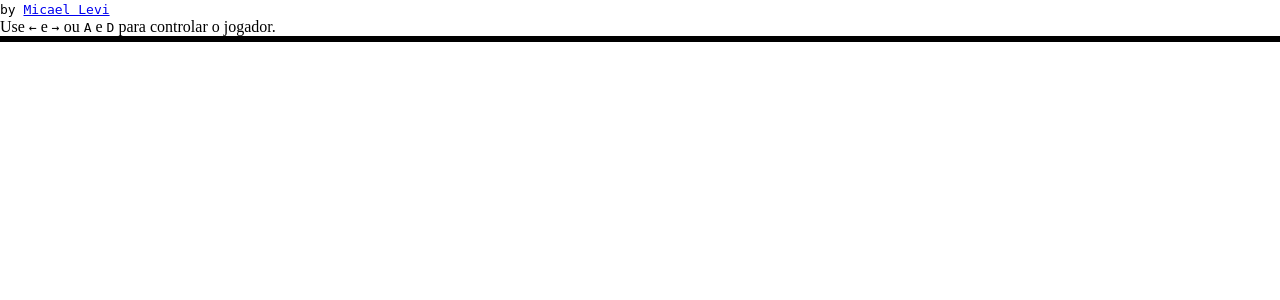
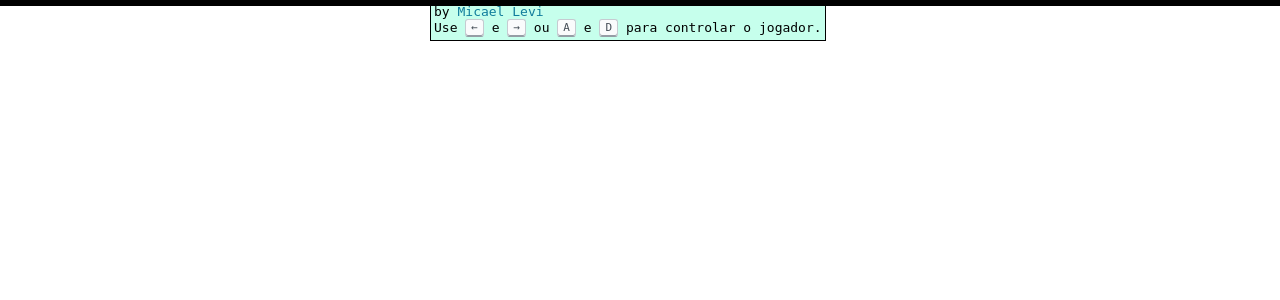
Before and after one commit to micalevisk/PW-2018-1, a PHP site: page / in a window 1280 px wide. Shown: the top 300 px of the page. Run offline with PHP 8.4, Linux system fonts and the light colour scheme.

Commit message:
add: estilos relacionados à caixa de informação

```diff
--- a/skifree/css/estilos.css
+++ b/skifree/css/estilos.css
@@ -8,6 +8,47 @@ div {
   background-repeat: no-repeat;
 }
 
+kbd {
+	display: inline-block;
+	padding: 3px 5px;
+	font-size: 11px;
+	line-height: 10px;
+	color: #444d56;
+	vertical-align: middle;
+	background-color: #fafbfc;
+	border: solid 1px #c6cbd1;
+	border-bottom-color: #959da5;
+	border-radius: 3px;
+	box-shadow: inset 0 -1px 0 #959da5;
+}
+
+a:link {
+  color: #107d9c;
+  text-decoration: none;
+}
+
+a:visited {
+  color: #12835d;
+}
+
+a:hover {
+  color: #2a109c;
+  text-decoration: underline;
+}
+
+a:active {
+  color: blue;
+}
+
+
+#infoBox {
+  font-family: monospace;
+  background-color: #c6ffec;
+  border: 1px solid black;
+  left: 430px;
+  padding: 3px;
+  position: absolute;
+}
 
 #tabuleiro {
   border-style: solid;
```
